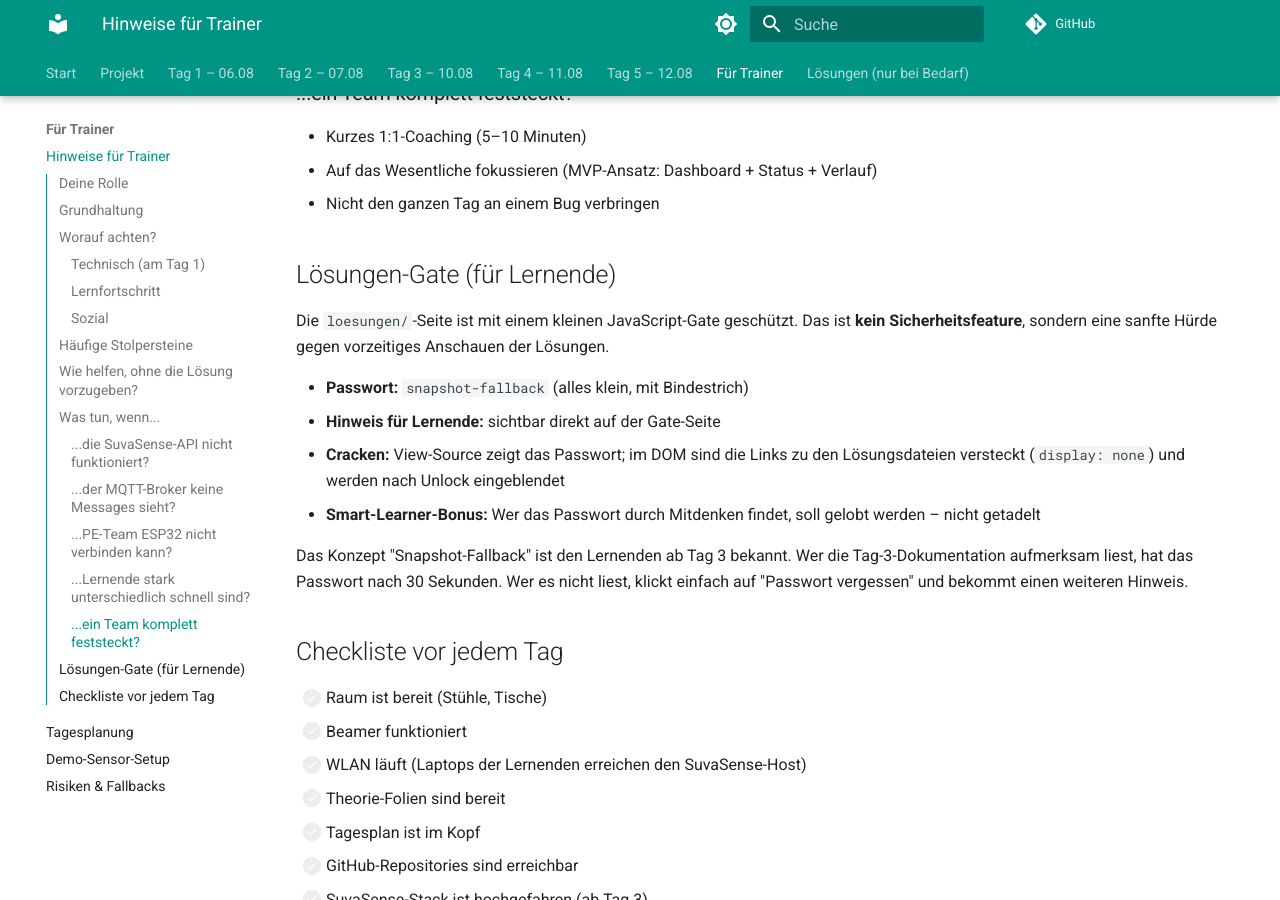
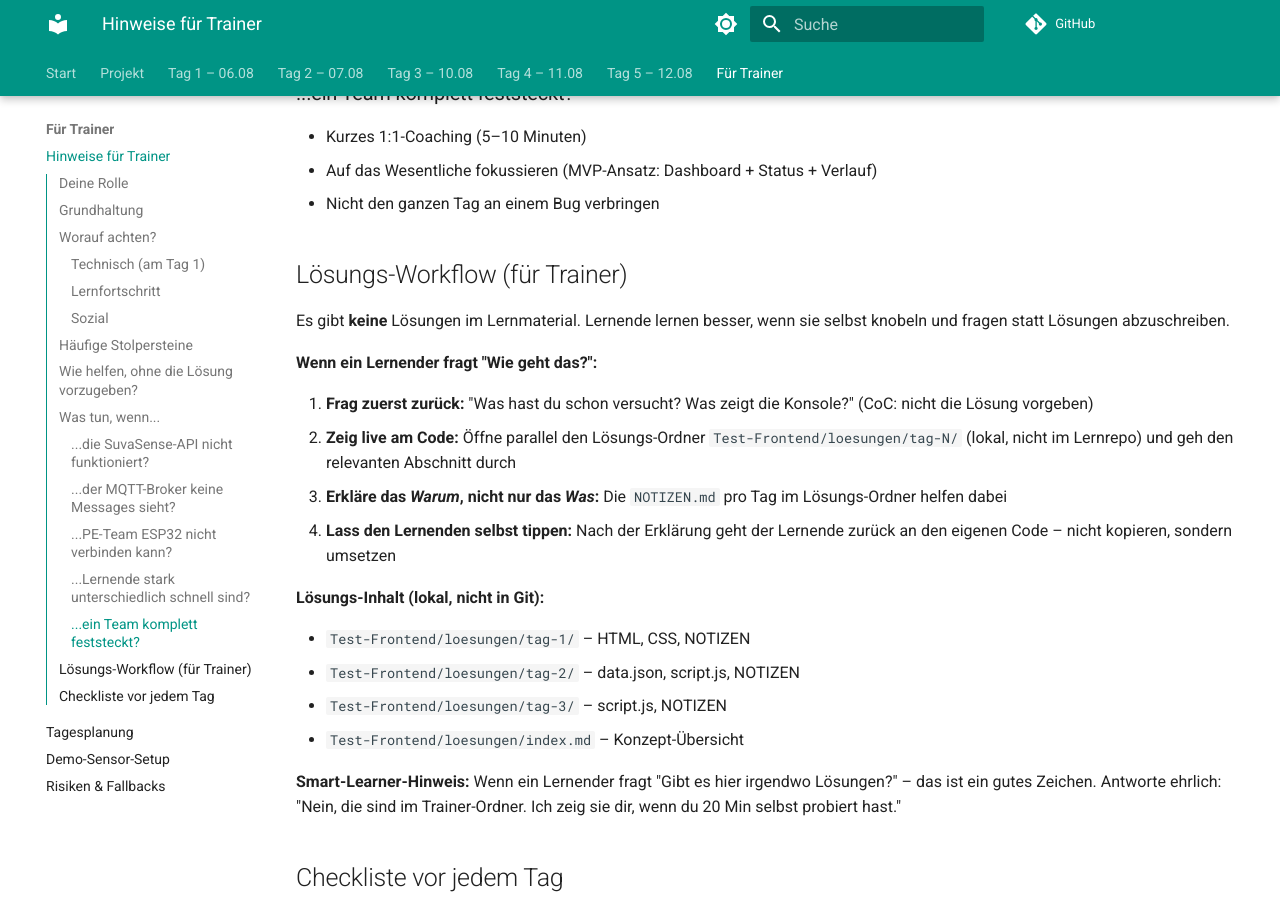
Before and after one commit to HeiligerG/ae-raumklima-bootcamp, an MkDocs documentation site: the page built from docs/trainer/hinweise.md, in a window 1280 px wide and 900 px high, scrolled down 3064 px. Built offline with MkDocs 1.6.1 and Material for MkDocs 9.7.7, drawn with Linux system fonts in a browser that asks for light colours; comment, search, counter and statistics services are not loaded.

Commit message:
docs: alle loesungen/-Verweise auf Trainer-Pfad umstellen
mkdocs.yml:
- 'Loesungen (nur bei Bedarf)'-Sektion komplett entfernt
- Kein versteckter Pfad mehr, kein Theater-Gate

tag-1/projekt-dashboard.md, tag-2/projekt-statuslogik-verlauf.md,
tag-3/projekt-verlaufsliste.md, tag-3/integration.md:
- 5 Hinweis-Bloecke 'Schau in loesungen/...' ersetzt durch
  'Frag dein Trainer-Team' (siehe CoC-Prinzip: nicht die
  Loesung vorgeben, sondern Coach sein)
- 3 'Wenn du nicht weiterkommst'-Sektionen umgeschrieben
  auf Trainer fragen / Pair-Programming / DevTools

trainer/hinweise.md:
- 'Loesungen-Gate'-Sektion (Passwort-Theater) komplett
  entfernt
- Neue Sektion 'Loesungs-Workflow (fuer Trainer)': erklärt
  den Workflow, verweist auf Test-Frontend/loesungen/
  als lokalen Trainer-Ordner, gibt 'Smart-Learner'-Hinweis

Verbleibende 'loesungen'-Erwaehnungen in trainer/hinweise.md
verweisen alle auf den lokalen Trainer-Pfad, nicht auf
oeffentliche Loesungen.

```diff
--- a/docs/trainer/hinweise.md
+++ b/docs/trainer/hinweise.md
@@ -108,24 +108,35 @@ Demo-Seriennummer bereit.
 - Auf das Wesentliche fokussieren (MVP-Ansatz: Dashboard + Status + Verlauf)
 - Nicht den ganzen Tag an einem Bug verbringen
 
-## Lösungen-Gate (für Lernende)
+## Lösungs-Workflow (für Trainer)
 
-Die `loesungen/`-Seite ist mit einem kleinen JavaScript-Gate
-geschützt. Das ist **kein Sicherheitsfeature**, sondern eine sanfte
-Hürde gegen vorzeitiges Anschauen der Lösungen.
+Es gibt **keine** Lösungen im Lernmaterial. Lernende lernen besser,
+wenn sie selbst knobeln und fragen statt Lösungen abzuschreiben.
 
-- **Passwort:** `snapshot-fallback` (alles klein, mit Bindestrich)
-- **Hinweis für Lernende:** sichtbar direkt auf der Gate-Seite
-- **Cracken:** View-Source zeigt das Passwort; im DOM sind die
-  Links zu den Lösungsdateien versteckt (`display: none`) und
-  werden nach Unlock eingeblendet
-- **Smart-Learner-Bonus:** Wer das Passwort durch Mitdenken
-  findet, soll gelobt werden – nicht getadelt
+**Wenn ein Lernender fragt "Wie geht das?":**
 
-Das Konzept "Snapshot-Fallback" ist den Lernenden ab Tag 3
-bekannt. Wer die Tag-3-Dokumentation aufmerksam liest, hat das
-Passwort nach 30 Sekunden. Wer es nicht liest, klickt einfach
-auf "Passwort vergessen" und bekommt einen weiteren Hinweis.
+1. **Frag zuerst zurück:** "Was hast du schon versucht? Was
+   zeigt die Konsole?" (CoC: nicht die Lösung vorgeben)
+2. **Zeig live am Code:** Öffne parallel den Lösungs-Ordner
+   `Test-Frontend/loesungen/tag-N/` (lokal, nicht im Lernrepo)
+   und geh den relevanten Abschnitt durch
+3. **Erkläre das _Warum_, nicht nur das _Was_:** Die
+   `NOTIZEN.md` pro Tag im Lösungs-Ordner helfen dabei
+4. **Lass den Lernenden selbst tippen:** Nach der Erklärung
+   geht der Lernende zurück an den eigenen Code – nicht
+   kopieren, sondern umsetzen
+
+**Lösungs-Inhalt (lokal, nicht in Git):**
+
+- `Test-Frontend/loesungen/tag-1/` – HTML, CSS, NOTIZEN
+- `Test-Frontend/loesungen/tag-2/` – data.json, script.js, NOTIZEN
+- `Test-Frontend/loesungen/tag-3/` – script.js, NOTIZEN
+- `Test-Frontend/loesungen/index.md` – Konzept-Übersicht
+
+**Smart-Learner-Hinweis:** Wenn ein Lernender fragt "Gibt es hier
+irgendwo Lösungen?" – das ist ein gutes Zeichen. Antworte
+ehrlich: "Nein, die sind im Trainer-Ordner. Ich zeig sie dir,
+wenn du 20 Min selbst probiert hast."
 
 ## Checkliste vor jedem Tag
 
--- a/mkdocs.yml
+++ b/mkdocs.yml
@@ -129,5 +129,3 @@ nav:
       - "Tagesplanung": trainer/tagesplanung.md
       - "Demo-Sensor-Setup": trainer/demo-sensor.md
       - "Risiken & Fallbacks": trainer/risiken-und-fallbacks.md
-  - "Lösungen (nur bei Bedarf)":
-      - loesungen/index.md
```
Also changed, not shown: docs/tag-1/projekt-dashboard.md (+10 -8 lines), docs/tag-2/projekt-statuslogik-verlauf.md (+7 -6 lines), docs/tag-3/integration.md (+1 -2 lines), docs/tag-3/projekt-verlaufsliste.md (+1 -1 lines).
